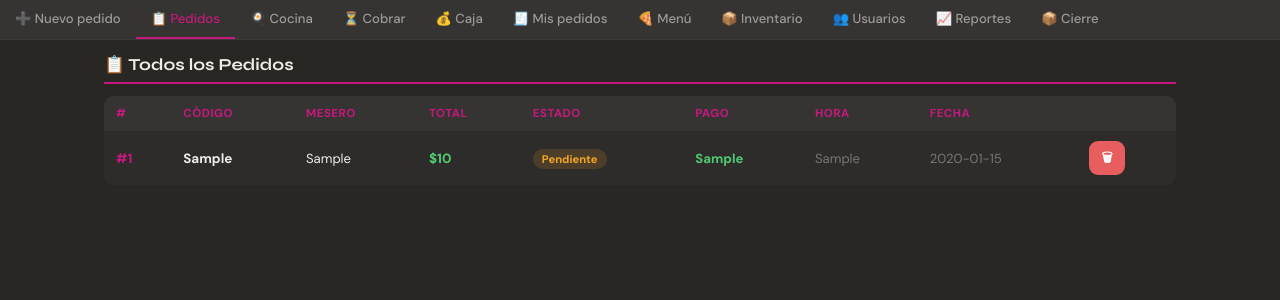
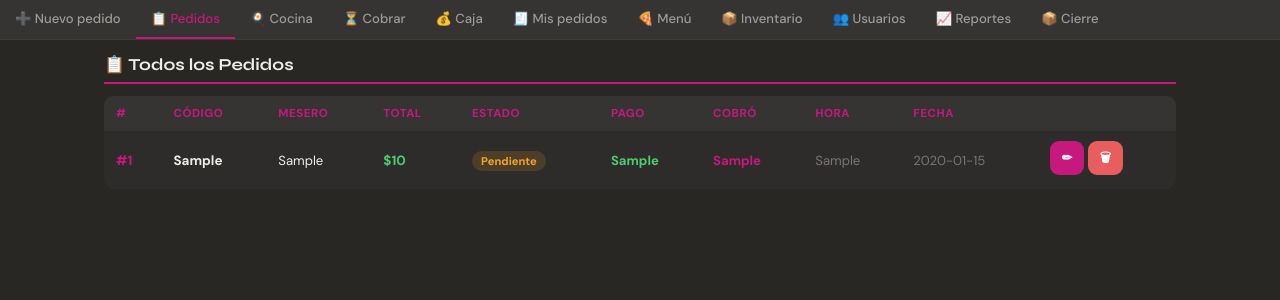
Before and after one commit to lualsa23-max/Jacapizza, a Flask app: page /admin/pedidos in a window 1280 px wide. Shown: the part 51-351 px from the top of the page. Run offline with Flask 3, Linux system fonts and the light colour scheme; the visitor is signed in with stand-in values (Sample User, id 1); tables that the repository leaves empty hold one stand-in row (values such as "Sample post").

Commit message:
Update admin_pedidos.html

```diff
--- a/templates/admin_pedidos.html
+++ b/templates/admin_pedidos.html
@@ -6,7 +6,7 @@
 <div class="tbl-wrap card" style="padding:0">
   <table>
     <thead>
-      <tr><th>#</th><th>Código</th><th>Mesero</th><th>Total</th><th>Estado</th><th>Pago</th><th>Hora</th><th>Fecha</th><th></th></tr>
+      <tr><th>#</th><th>Código</th><th>Mesero</th><th>Total</th><th>Estado</th><th>Pago</th><th>Cobró</th><th>Hora</th><th>Fecha</th><th></th></tr>
     </thead>
     <tbody>
       {% for p in pedidos %}
@@ -23,10 +23,20 @@
             <span class="c-gray">—</span>
           {% endif %}
         </td>
+        <td class="text-sm">
+          {% if p.cobrado_por %}
+            <span class="c-accent font-bold">{{ p.cobrado_por }}</span>
+          {% else %}
+            <span class="c-gray">—</span>
+          {% endif %}
+        </td>
         <td class="text-sm c-gray">{{ p.hora }}</td>
         <td class="text-sm c-gray">{{ p.fecha }}</td>
-        <td>
-          <form method="post" action="/admin/pedido/{{ p.id }}/eliminar"
+        <td style="white-space:nowrap">
+          {% if p.estado != 'Pagado' %}
+          <a href="{{ url_for('mesero_editar', pid=p.id) }}" class="btn btn-primary btn-sm" style="margin-bottom:4px">✏</a>
+          {% endif %}
+          <form method="post" action="/admin/pedido/{{ p.id }}/eliminar" style="display:inline"
                 onsubmit="return confirm('¿Eliminar el pedido #{{ p.id }} de {{ p.mesa }}? Esta acción no se puede deshacer.')">
             <button type="submit" class="btn btn-danger btn-sm">🗑</button>
           </form>
```
